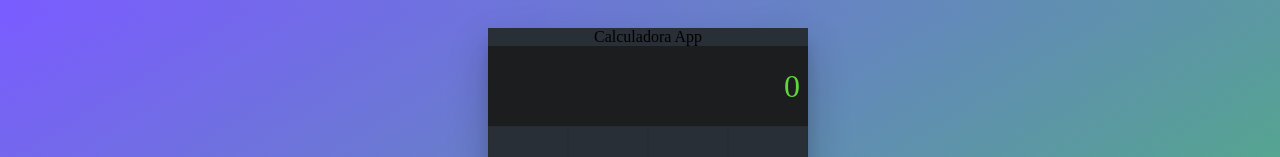
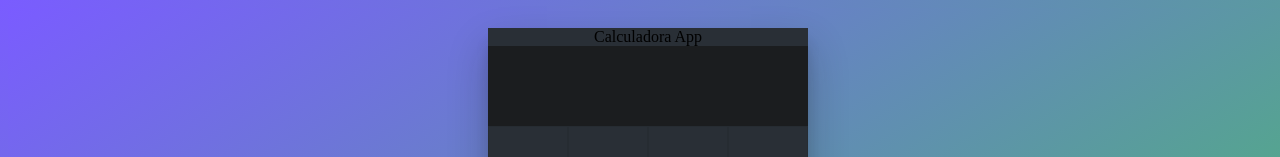
Before and after one commit to Liliaborrazas/calculator, a React (Create React App) app: page / in a window 1280 px wide. Shown: the top 157 px of the page. Built offline with nearby package versions, Linux system fonts and the light colour scheme.

Commit message:
guardando el resultado y numero en el estado

```diff
--- a/src/App.js
+++ b/src/App.js
@@ -1,4 +1,4 @@
-import React from 'react';
+import React, { useState } from 'react';
 import './App.css';
 import Functions from './components/Functions';
 import MathOperations from './components/MathOperations';
@@ -6,12 +6,15 @@ import Numbers from './components/Numbers'
 import Result from './components/Result'
 
 const App =()=> {
+  const [stack, setStack ] = useState("")
   return (
     <div className="App">
       <header >
         <main className="react-calculator">Calculadora App
-          <Result value={0}/>
-            <Numbers onClickNumber={number=>{console.log(`hice click en el : ${number}`)}}/>
+          <Result value={stack}/>
+            <Numbers onClickNumber={number=>{console.log(`hice click en el : ${number}`)
+          setStack(number)
+          }}/>
             <Functions
              onContentClear={clear=>{console.log(`clear :${clear}`)}}
              onDelete={del=>{console.log(`Delete:${del}`)}}/>
```
